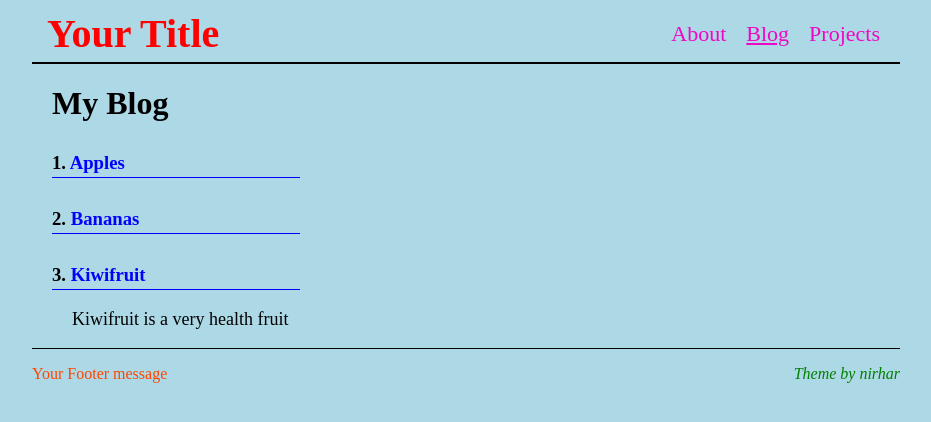
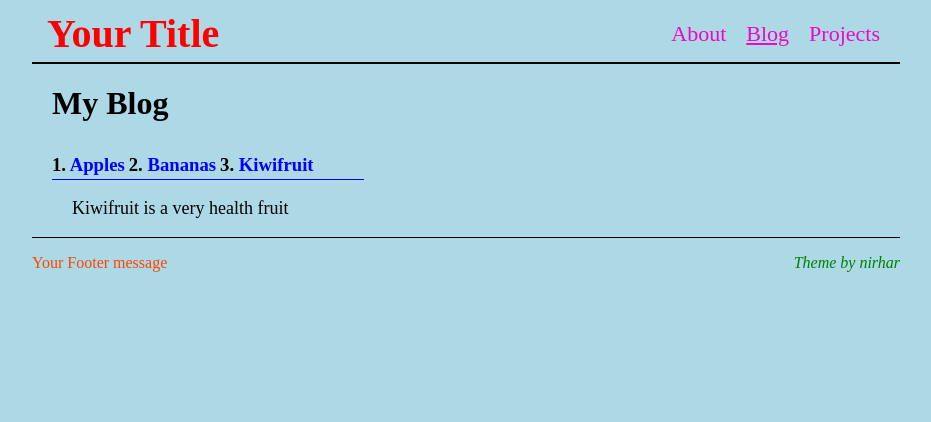
Before and after one commit to Nirhar/azure-mist, a Jekyll site: the page built from blogs.md, in a window 1280 px wide. Shown: the top 422 px of the page, without its empty margins (174-1105 px from the left). Built offline with Jekyll 4.4.1, drawn with Linux system fonts in a browser that asks for light colours.

Commit message:
Change underline length for post list headings

```diff
--- a/_sass/main.scss
+++ b/_sass/main.scss
@@ -82,16 +82,18 @@ body {
   text-decoration: underline;
 }
 .post-list-container h3{
+  display: inline-block; /* Shrink the h3 to fit its content */
   position: relative; /* Establishes a positioning context for the pseudo-element */
   padding-bottom: 4px; /* Adds some space for the underline */
-  margin-top: 30px;
+  margin-top: 10px;
+  margin-bottom: 0px;
 }
 .post-list-container h3::after{
   content: '';
   position: absolute;
   bottom: 0;
   left: 0;
-  width: 30%; /* Sets the underline width to X% of post width */
+  width: calc(100% + 50px); /* Set width to content width + 25px */
   height: 1px;
   background-color: blue;
 }
```
